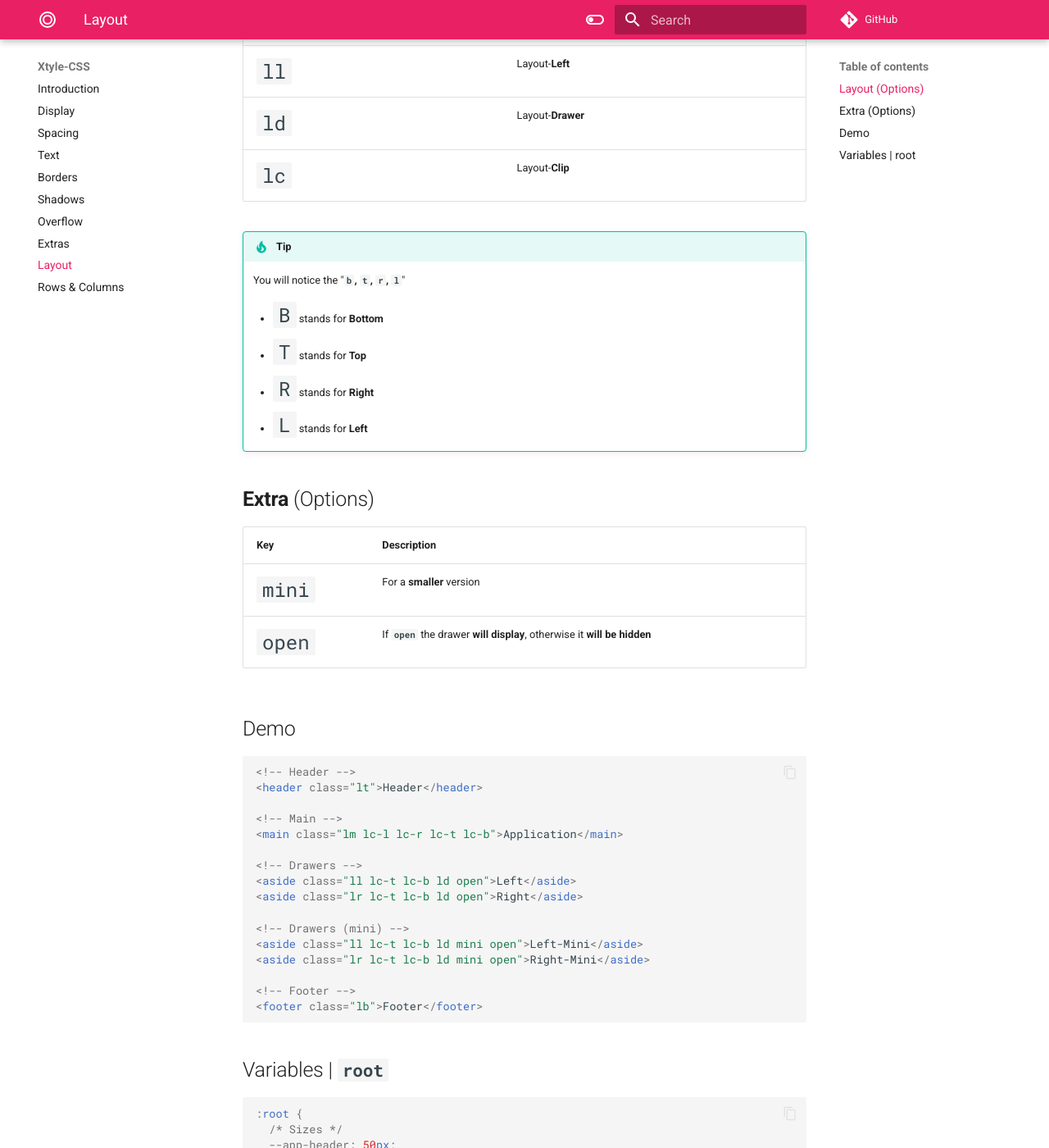
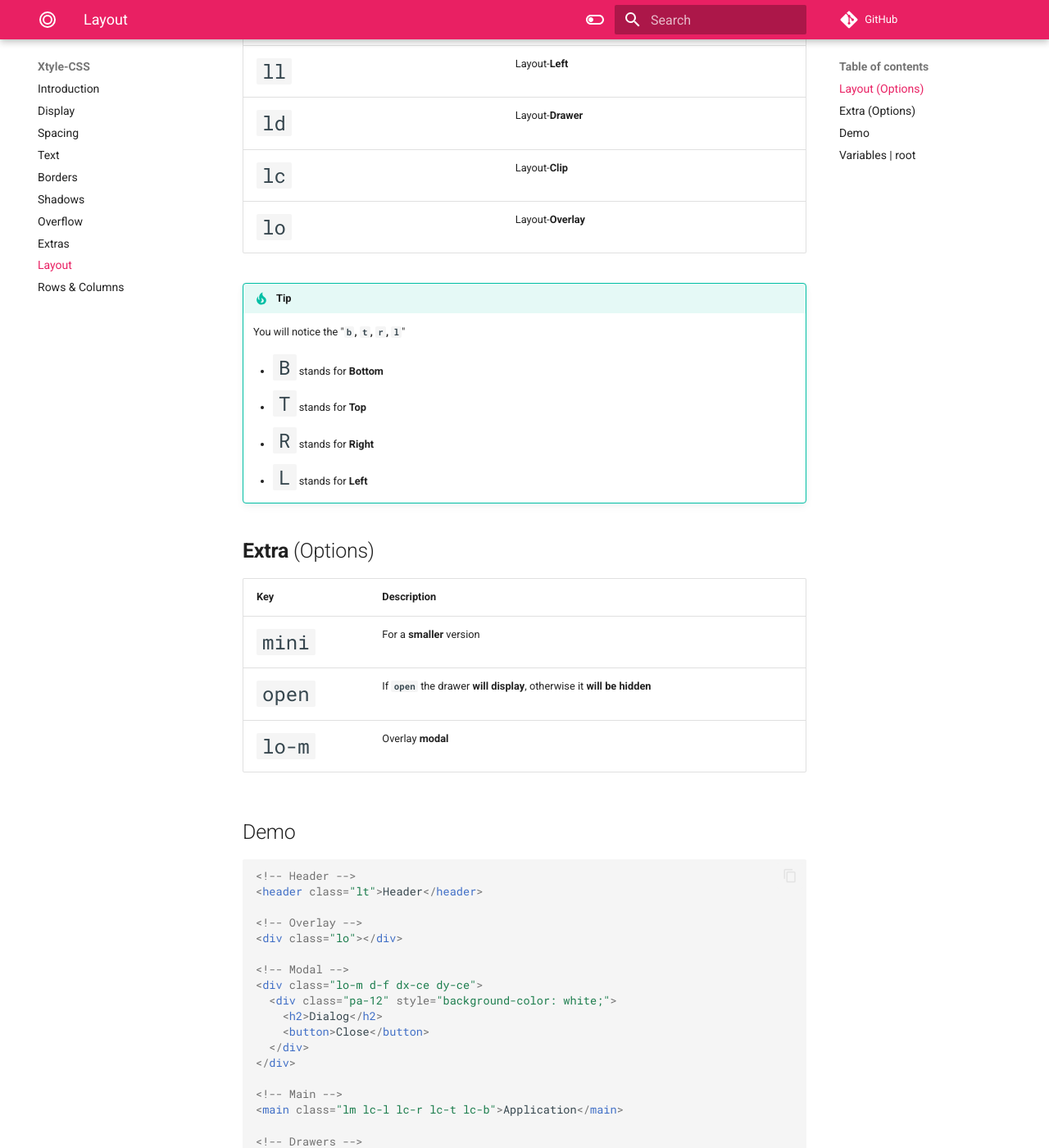
Before and after one commit to hlop3z/xtyle-css, an MkDocs documentation site: the page built from docs/docs/layout.md, in a window 1280 px wide and 1400 px high, scrolled down 477 px. Shown: the whole window at 82% size. Built offline with MkDocs 1.6.1 and Material for MkDocs 9.7.7, drawn with Linux system fonts in a browser that asks for light colours; comment, search, counter and statistics services are not loaded.

Commit message:
docs overlay

````diff
--- a/docs/docs/layout.md
+++ b/docs/docs/layout.md
@@ -4,14 +4,15 @@ Follow this schema **`l{type}`**.
 
 ## **Layout** (Options)
 
-| Key                         | Description       |
-| --------------------------- | ----------------- |
-| <code class="big">lb</code> | Layout-**Bottom** |
-| <code class="big">lt</code> | Layout-**Top**    |
-| <code class="big">lr</code> | Layout-**Right**  |
-| <code class="big">ll</code> | Layout-**Left**   |
-| <code class="big">ld</code> | Layout-**Drawer** |
-| <code class="big">lc</code> | Layout-**Clip**   |
+| Key                         | Description        |
+| --------------------------- | ------------------ |
+| <code class="big">lb</code> | Layout-**Bottom**  |
+| <code class="big">lt</code> | Layout-**Top**     |
+| <code class="big">lr</code> | Layout-**Right**   |
+| <code class="big">ll</code> | Layout-**Left**    |
+| <code class="big">ld</code> | Layout-**Drawer**  |
+| <code class="big">lc</code> | Layout-**Clip**    |
+| <code class="big">lo</code> | Layout-**Overlay** |
 
 !!! tip
 
@@ -28,12 +29,24 @@ Follow this schema **`l{type}`**.
 | ----------------------------- | -------------------------------------------------------------------------- |
 | <code class="big">mini</code> | For a **smaller** version                                                  |
 | <code class="big">open</code> | If **`open`** the drawer **will display**, otherwise it **will be hidden** |
+| <code class="big">lo-m</code> | Overlay **modal**                                                          |
 
 ## Demo
 
 ```html
 <!-- Header -->
 <header class="lt">Header</header>
+
+<!-- Overlay -->
+<div class="lo"></div>
+
+<!-- Modal -->
+<div class="lo-m d-f dx-ce dy-ce">
+  <div class="pa-12" style="background-color: white;">
+    <h2>Dialog</h2>
+    <button>Close</button>
+  </div>
+</div>
 
 <!-- Main -->
 <main class="lm lc-l lc-r lc-t lc-b">Application</main>
--- a/index.html
+++ b/index.html
@@ -47,6 +47,8 @@
 
     <!-- Overlay -->
     <div id="overlay" class="lo"></div>
+
+    <!-- Modal -->
     <div id="dialog" class="lo-m d-f dx-ce dy-ce">
       <div class="dialog br-4">
         <h2>Dialog</h2>
````
